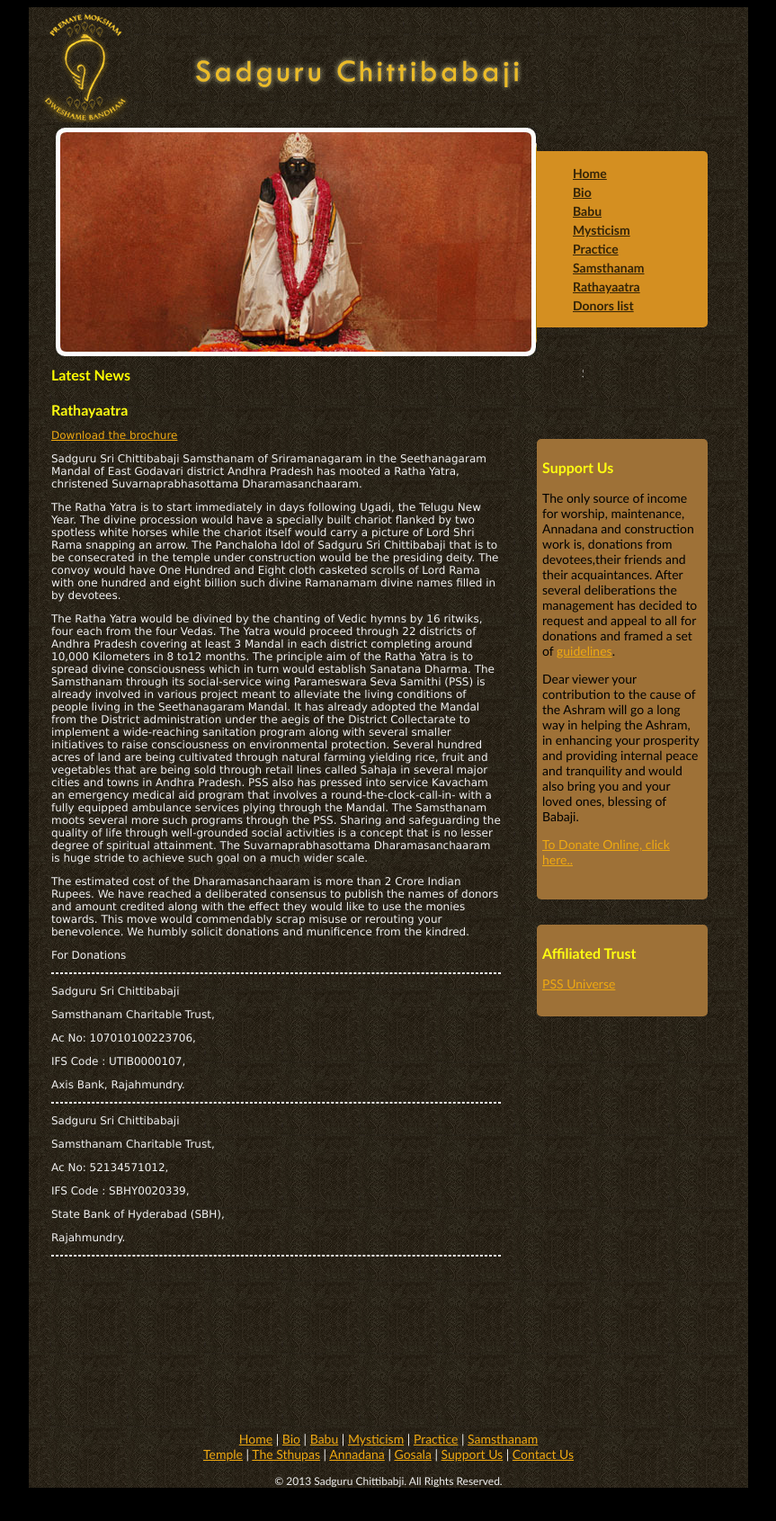
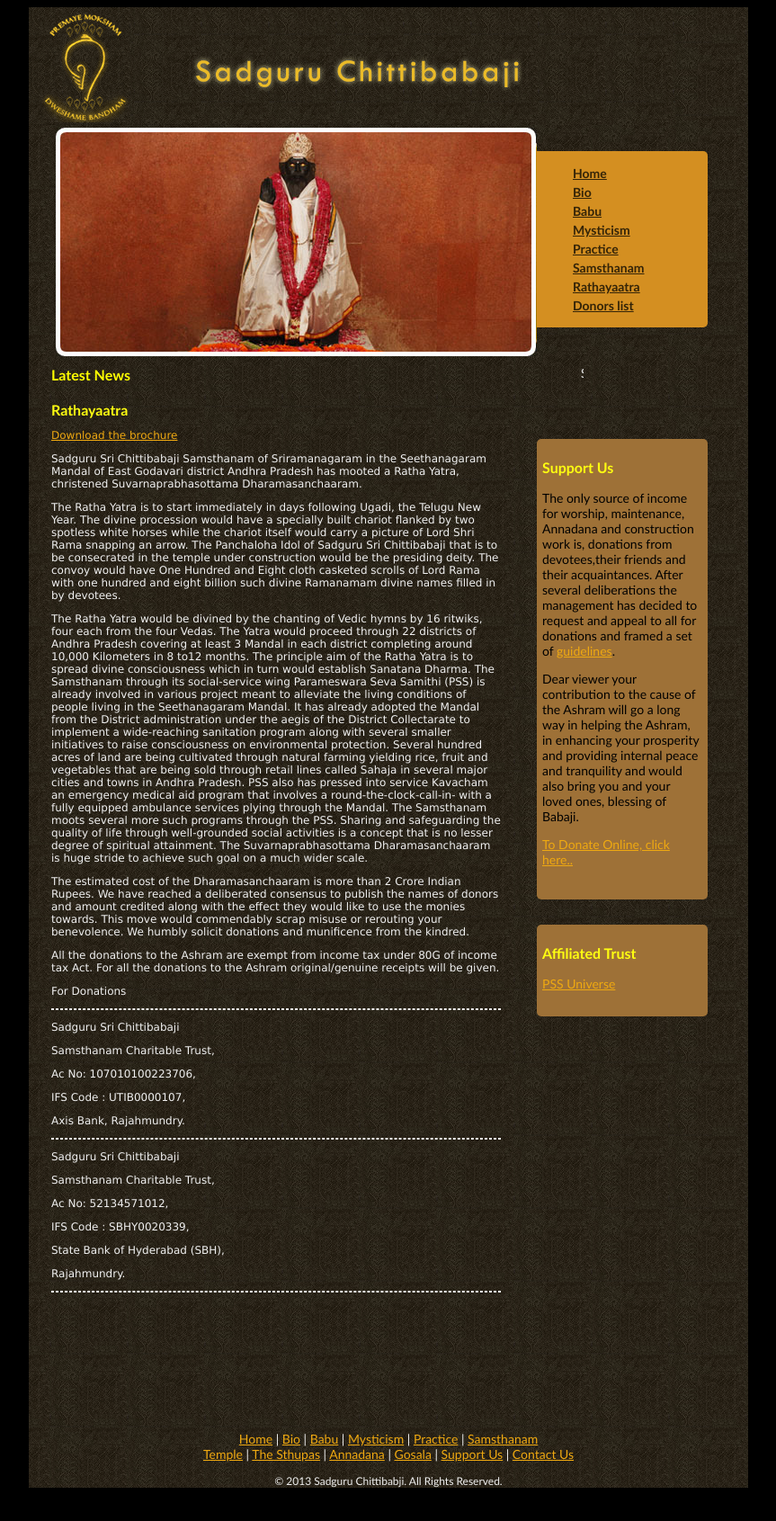
Before and after one commit to mohnish/chittibabaji.org, a Jekyll site: the page built from _posts/2013-03-02-rathayaatra.markdown, in a window 1280 px wide. Shown: the whole page at 90% size, without its empty margins (208-1071 px from the left). Built offline with Jekyll 4.4.1, drawn with Linux system fonts in a browser that asks for light colours; Markdown is read by kramdown in place of the engine named in the settings.

Commit message:
Add tax exempt message

```diff
--- a/_posts/2013-03-02-rathayaatra.markdown
+++ b/_posts/2013-03-02-rathayaatra.markdown
@@ -15,6 +15,7 @@
 
 The estimated cost of the Dharamasanchaaram is more than 2 Crore Indian Rupees. We have reached a deliberated consensus to publish the names of donors and amount credited along with the effect they would like to use the monies towards. This move would commendably scrap misuse or rerouting your benevolence. We humbly solicit donations and munificence from the kindred.
 
+All the donations to the Ashram are exempt from income tax under 80G of income tax Act. For all the donations to the Ashram original/genuine receipts will be given.
 
 For Donations
 
```
